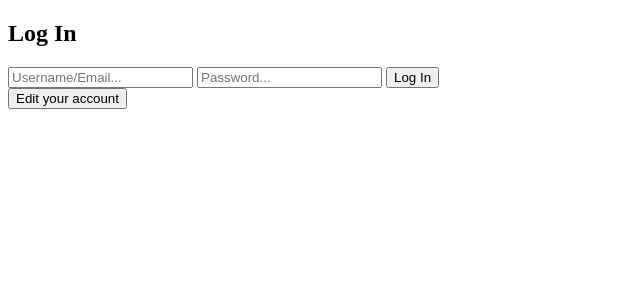
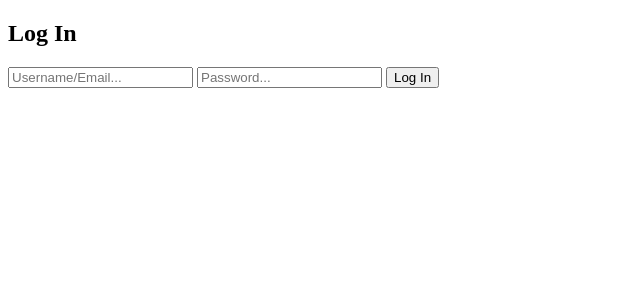
Before and after one commit to Mario-Sama/WebProject2021, a PHP site: page /login.php in a window 1280 px wide. Shown: the part 52-352 px from the top of the page, without its empty margins (0-640 px from the left). Run offline with PHP 8.4, Linux system fonts and the light colour scheme.

Commit message:
little change

```diff
--- a/webmastersNew/header.php
+++ b/webmastersNew/header.php
@@ -32,7 +32,6 @@ session_start();
         } else {
           echo "<li><a href='signup.php'>Sign up</a></li>";
           echo "<li><a href='login.php'>Log in</a></li>";
-          //echo "<li><a href='includes/logout.inc.php'>Log out</a></li>";
         }
         ?>
       </ul>
--- a/webmastersNew/login.php
+++ b/webmastersNew/login.php
@@ -10,11 +10,7 @@
       <button type="submit" name="submit">Log In</button>
     </form>
   </div>
-  <div class="Acount settings">
-    <form action="accountSettings.php" method="post">
-        <button type="submit" name="change">Edit your account</button>
-    </form>
-  </div>
+
   <?php
   if (isset($_GET["error"])) {
     if ($_GET["error"] == "emptyinput") {
```
